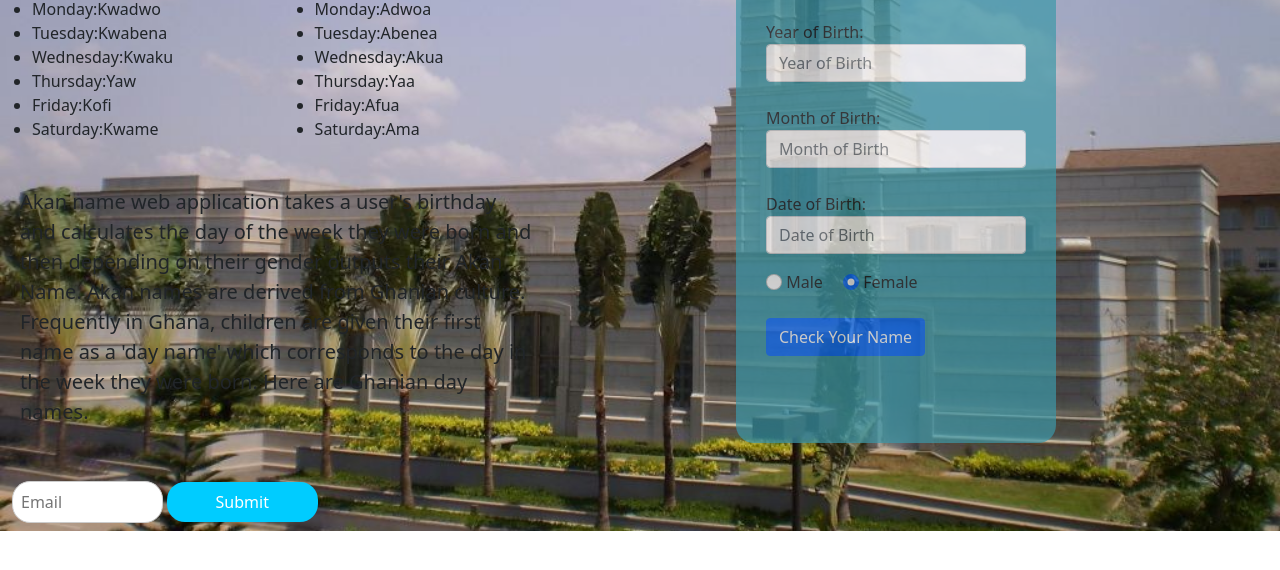
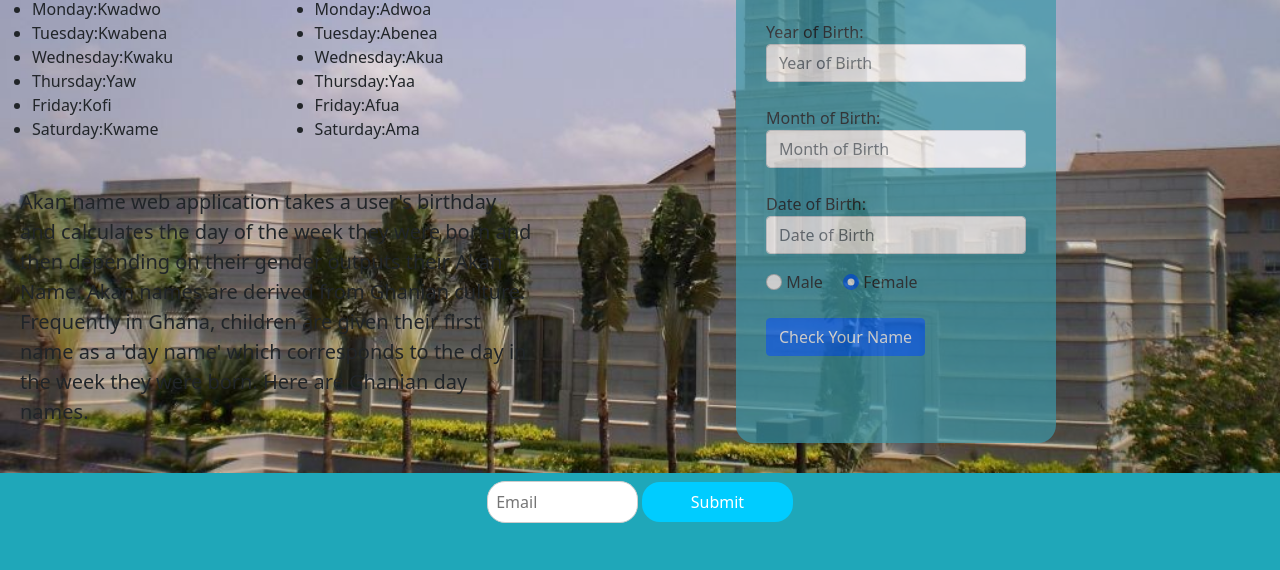
Before and after one commit to JosephKinyua/Akan-Name-Calculator, a plain HTML site: page index.html in a window 1280 px wide. Shown: the part 364-934 px from the top of the page. Before the commit the page ends 895 px from the top, so only its background shows below. Drawn offline with nearby package versions, Linux system fonts and the light colour scheme.

Commit message:
styling of the footer

```diff
--- a/css/style.css
+++ b/css/style.css
@@ -71,3 +71,9 @@
         color: white;
         border: none;
     }
+
+    footer {
+        text-align: center;
+        background-color: rgb(31, 167, 185);
+        padding-bottom: 70px;
+    }
```
